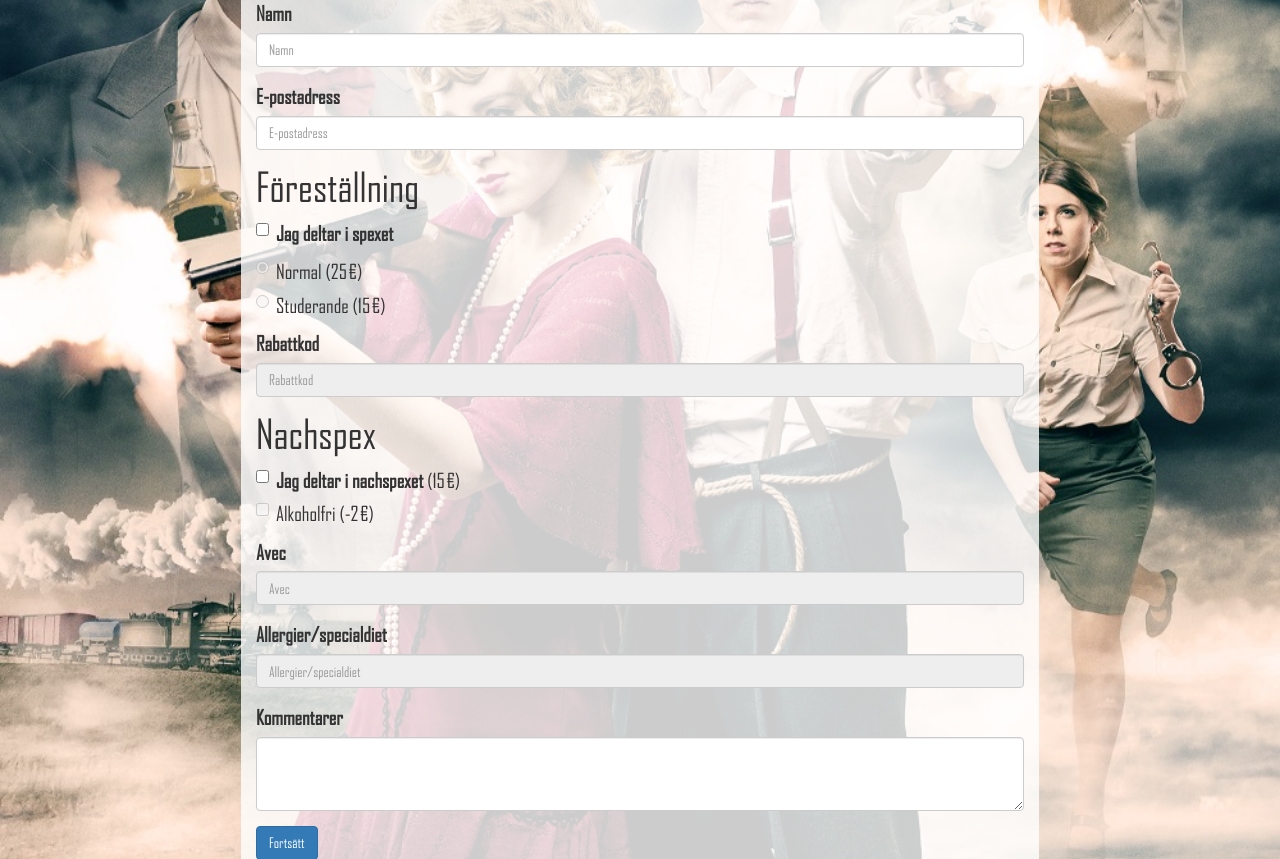
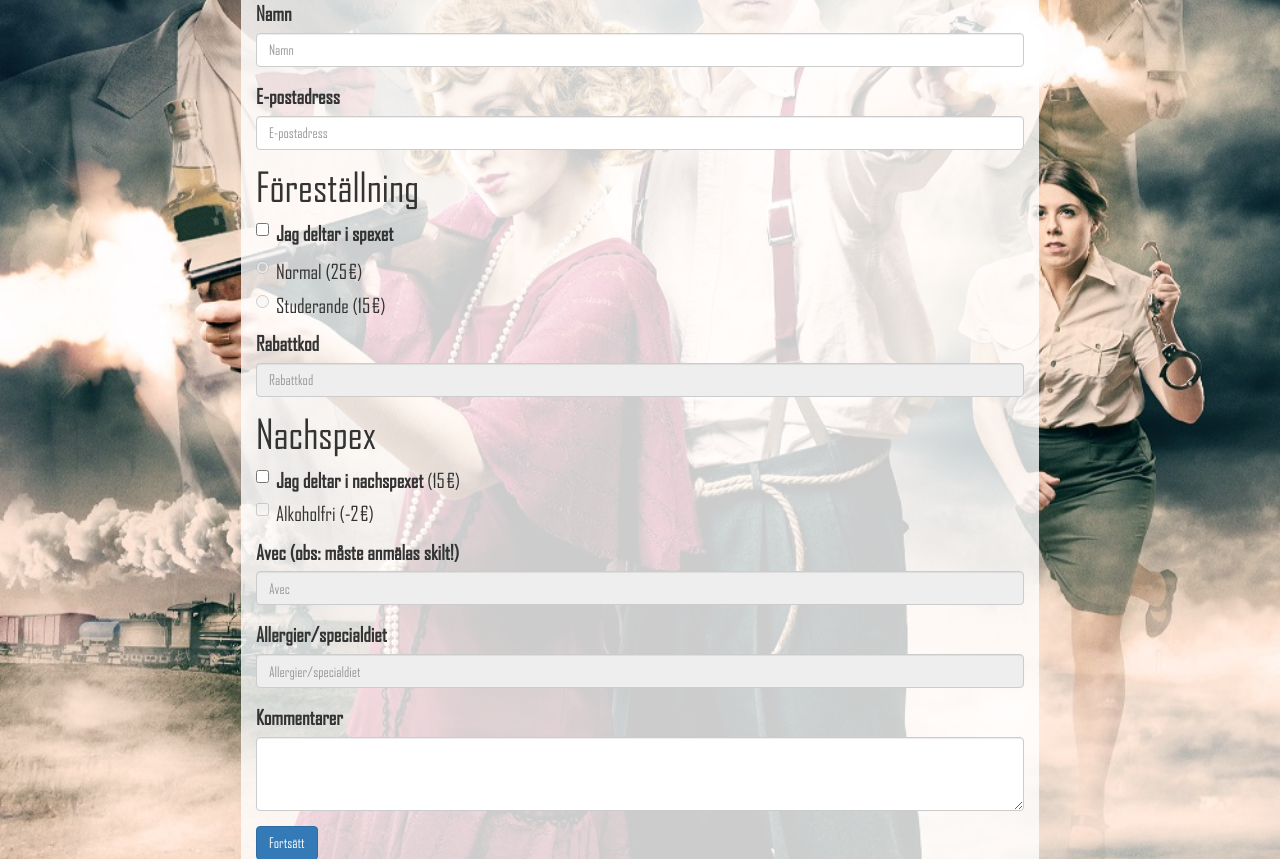
Before and after one commit to olegstikhin/karspexet, a Django app: template booking/templates/index.html in a window 1280 px wide. Shown: the part 438-1297 px from the top of the page. Run offline with Django 3.2, Linux system fonts and the light colour scheme; the template is opened without the code that fills it, so the values that code supplies are empty; some libraries are stand-ins or nearby versions.

Commit message:
clarification of the avec field

```diff
--- a/booking/templates/index.html
+++ b/booking/templates/index.html
@@ -82,7 +82,7 @@
             </label>
         </div>
         <div class="form-group">
-            <label for="diet">Avec</label>
+            <label for="diet">Avec (obs: måste anmälas skilt!)</label>
             <input type="text" class="form-control" name="avec" id="avec" disabled="true" placeholder="Avec">
         </div>
         <div class="form-group">
```
